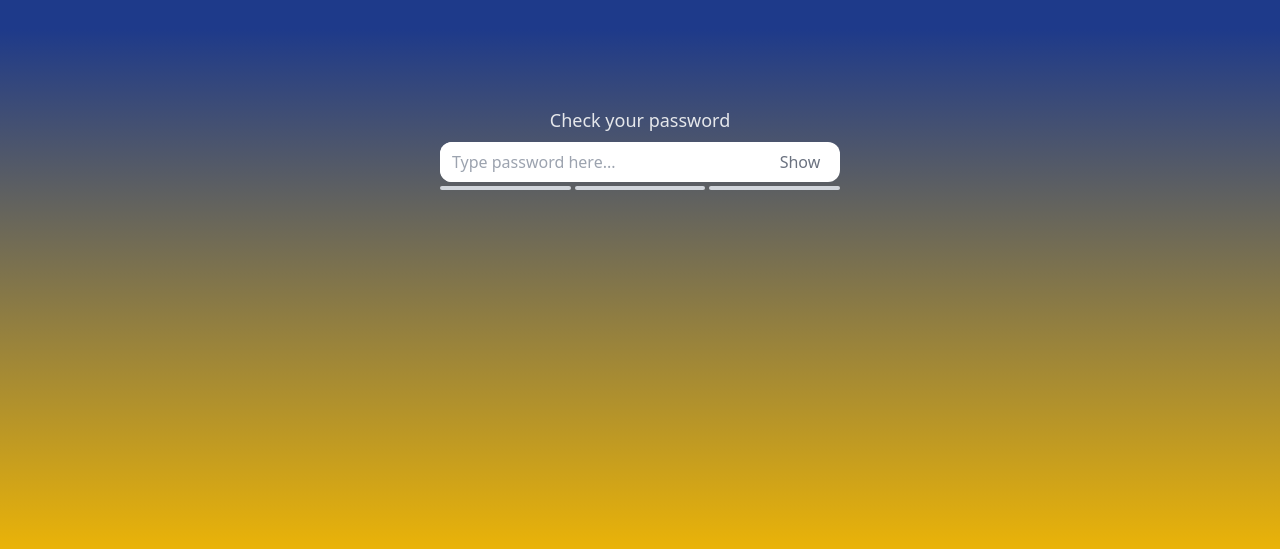
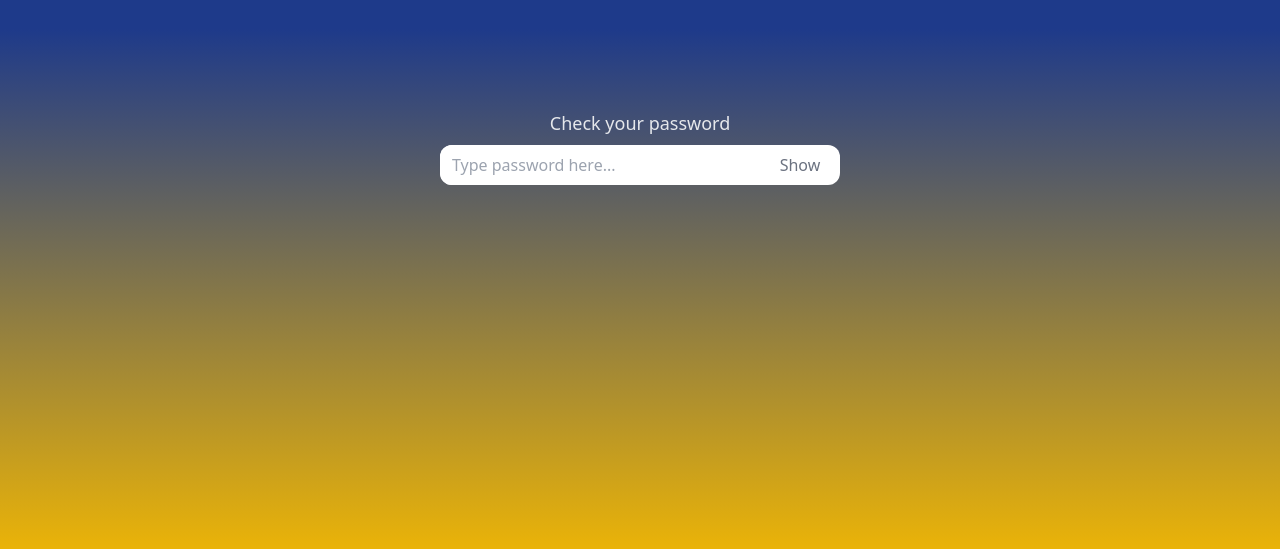
Before and after one commit to h0wter/password-validator, an Angular app: page / in a window 1280 px wide. Shown: the part 251-800 px from the top of the page. Built offline with nearby package versions, Linux system fonts and the light colour scheme.

Commit message:
refactor: reduces the amount of same code
Now the number of indicators for password complexity is generated dynamically. Indicator size and type are set dynamically.

```diff
--- a/src/app/components/password-strength/password-strength.component.html
+++ b/src/app/components/password-strength/password-strength.component.html
@@ -23,19 +23,10 @@
 
     <div class="flex gap-1 mt-1">
       <div
-        [ngClass]="getColorClass('left')"
-        class="h-1 mb-0.5 mx-auto w-1/3 rounded-full transition-colors duration-600"
-        role="password strength"
-      ></div>
-      <div
-        [ngClass]="getColorClass('middle')"
-        class="h-1 mb-0.5 mx-auto w-1/3 rounded-full transition-colors duration-600"
-        role="password strength"
-      ></div>
-      <div
-        [ngClass]="getColorClass('right')"
-        class="mx-auto h-1 mb-0.5 w-1/3 rounded-full transition-colors duration-600"
-        role="password strength"
+        *ngFor="let label of labels"
+        [ngClass]="[getColorClass(label), 'w-1/' + labels.length]"
+        class="h-1 mx-auto rounded-full transition-colors duration-600"
+        role="password strength indicator"
       ></div>
     </div>
   </div>
```
